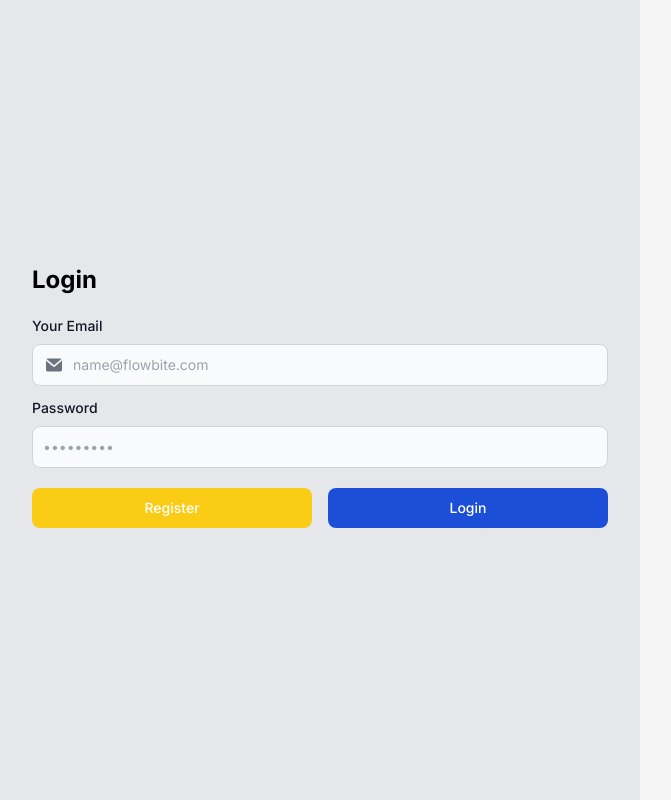
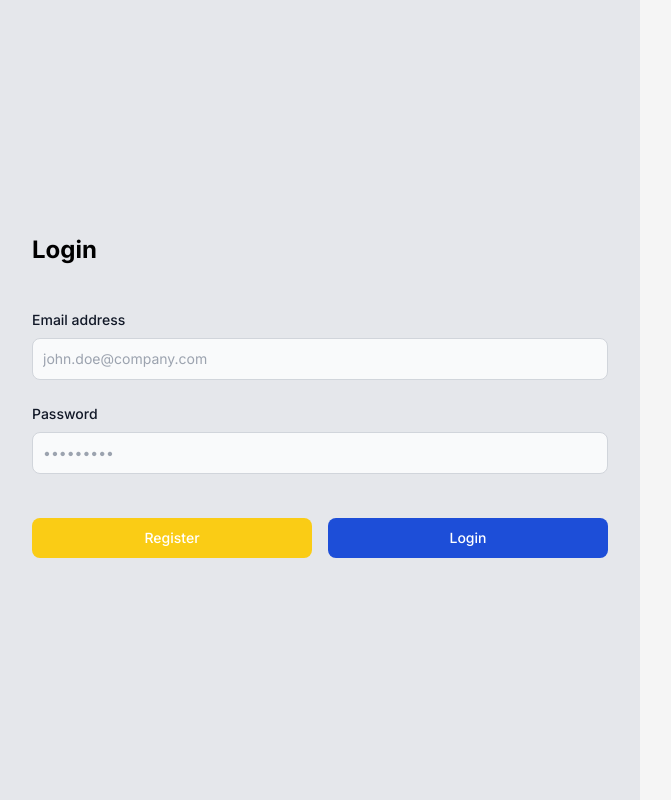
Before and after one commit to bugramertayar/farm-origins, a Next.js app: page /login in a window 1280 px wide. Shown: the whole page, without its empty margins (0-671 px from the left). Built offline with nearby package versions, Linux system fonts and the light colour scheme.

Commit message:
textInput component implemented / folder structure refactor

```diff
--- a/src/app/layout.tsx
+++ b/src/app/layout.tsx
@@ -2,7 +2,7 @@ import type { Metadata } from 'next';
 import { Inter } from 'next/font/google';
 import './globals.css';
 import { AuthProvider } from '@/contexts/AuthContext';
-import NavbarLayout from '@/components/Layout/navbarLayout';
+import { NavbarLayout } from '@/components/layout';
 
 const inter = Inter({ subsets: ['latin'] });
 
--- a/src/app/login/page.tsx
+++ b/src/app/login/page.tsx
@@ -5,6 +5,7 @@ import { AuthService } from '@/services/auth.service';
 import { LoginUserType } from '@/types/auth/loginUserType';
 import { LoginFormType } from '@/types/auth/loginFormType';
 import { useAuth } from '@/contexts/AuthContext';
+import { TextInput } from '@/components/inputs';
 
 export default function Login() {
   const authService = new AuthService();
@@ -41,37 +42,11 @@ export default function Login() {
         <div className="h-full w-full flex flex-col justify-center">
           <h1 className="pb-5 text-2xl font-bold">Login</h1>
 
-          <label htmlFor="input-group-1" className="block mb-2 text-sm font-medium text-gray-900 dark:text-white">
-            Your Email
-          </label>
-          <div className="relative mb-3">
-            <div className="absolute inset-y-0 start-0 flex items-center ps-3.5 pointer-events-none">
-              <svg className="w-4 h-4 text-gray-500 dark:text-gray-400" aria-hidden="true" xmlns="http://www.w3.org/2000/svg" fill="currentColor" viewBox="0 0 20 16">
-                <path d="m10.036 8.278 9.258-7.79A1.979 1.979 0 0 0 18 0H2A1.987 1.987 0 0 0 .641.541l9.395 7.737Z" />
-                <path d="M11.241 9.817c-.36.275-.801.425-1.255.427-.428 0-.845-.138-1.187-.395L0 2.6V14a2 2 0 0 0 2 2h16a2 2 0 0 0 2-2V2.5l-8.759 7.317Z" />
-              </svg>
-            </div>
-            <input
-              type="text"
-              id="input-group-1"
-              value={email}
-              onChange={(event) => setEmail(event.target.value)}
-              className="bg-gray-50 border border-gray-300 text-gray-900 text-sm rounded-lg focus:ring-blue-500 focus:border-blue-500 block w-full ps-10 p-2.5  dark:bg-gray-700 dark:border-gray-600 dark:placeholder-gray-400 dark:text-white dark:focus:ring-blue-500 dark:focus:border-blue-500"
-              placeholder="name@flowbite.com"
-            />
+          <div className="grid gap-6 my-6">
+            <TextInput label="Email address" type="email" id="email" placeholder="john.doe@company.com" value={email} onChange={setEmail} />
+
+            <TextInput label="Password" type="password" id="password" placeholder="•••••••••" value={password} onChange={setPassword} />
           </div>
-          <label htmlFor="password" className="block mb-2 text-sm font-medium text-gray-900 dark:text-white">
-            Password
-          </label>
-          <input
-            type="password"
-            id="password"
-            className="bg-gray-50 border border-gray-300 text-gray-900 text-sm rounded-lg focus:ring-blue-500 focus:border-blue-500 block w-full p-2.5 dark:bg-gray-700 dark:border-gray-600 dark:placeholder-gray-400 dark:text-white dark:focus:ring-blue-500 dark:focus:border-blue-500"
-            placeholder="•••••••••"
-            value={password}
-            onChange={(event) => setPassword(event.target.value)}
-            required
-          />
 
           <div className="grid grid-cols-2 gap-4">
             <Link className="text-center focus:outline-none col-span-1 text-white bg-yellow-400 hover:bg-yellow-500 focus:ring-4 focus:ring-yellow-300 font-medium rounded-lg text-sm px-5 py-2.5 mt-5" href="/register">
--- a/src/app/register/page.tsx
+++ b/src/app/register/page.tsx
@@ -4,6 +4,7 @@ import { useRouter } from 'next/navigation';
 import Link from 'next/link';
 import { AuthService } from '@/services/auth.service';
 import { RegisterFormType } from '@/types/auth/registerFormType';
+import { TextInput } from '@/components/inputs';
 
 export default function Register() {
   const router = useRouter();
@@ -69,90 +70,17 @@ export default function Register() {
 
           <form>
             <div className="grid gap-6 my-6 md:grid-cols-2">
-              <div>
-                <label htmlFor="firstName" className="block mb-2 text-sm font-medium text-gray-900 dark:text-white">
-                  First name
-                </label>
-                <input
-                  type="text"
-                  id="firstName"
-                  value={firstName}
-                  onChange={(event) => setFirstName(event.target.value)}
-                  className="bg-gray-50 border border-gray-300 text-gray-900 text-sm rounded-lg focus:ring-blue-500 focus:border-blue-500 block w-full p-2.5 dark:bg-gray-700 dark:border-gray-600 dark:placeholder-gray-400 dark:text-white dark:focus:ring-blue-500 dark:focus:border-blue-500"
-                  placeholder="John"
-                  required
-                />
-              </div>
-              <div>
-                <label htmlFor="lastName" className="block mb-2 text-sm font-medium text-gray-900 dark:text-white">
-                  Last name
-                </label>
-                <input
-                  type="text"
-                  id="lastName"
-                  value={lastName}
-                  onChange={(event) => setLastName(event.target.value)}
-                  className="bg-gray-50 border border-gray-300 text-gray-900 text-sm rounded-lg focus:ring-blue-500 focus:border-blue-500 block w-full p-2.5 dark:bg-gray-700 dark:border-gray-600 dark:placeholder-gray-400 dark:text-white dark:focus:ring-blue-500 dark:focus:border-blue-500"
-                  placeholder="Doe"
-                  required
-                />
-              </div>
+              <TextInput label="First name" type="text" id="firstName" placeholder="John" value={firstName} onChange={setFirstName} />
 
-              <div>
-                <label htmlFor="phoneNumber" className="block mb-2 text-sm font-medium text-gray-900 dark:text-white">
-                  Phone number
-                </label>
-                <input
-                  type="tel"
-                  id="phoneNumber"
-                  value={phoneNumber}
-                  onChange={(event) => setPhoneNumber(event.target.value)}
-                  className="bg-gray-50 border border-gray-300 text-gray-900 text-sm rounded-lg focus:ring-blue-500 focus:border-blue-500 block w-full p-2.5 dark:bg-gray-700 dark:border-gray-600 dark:placeholder-gray-400 dark:text-white dark:focus:ring-blue-500 dark:focus:border-blue-500"
-                  placeholder="123-45-678"
-                  pattern="[0-9]{3}-[0-9]{2}-[0-9]{3}"
-                  required
-                />
-              </div>
-              <div>
-                <label htmlFor="email" className="block mb-2 text-sm font-medium text-gray-900 dark:text-white">
-                  Email address
-                </label>
-                <input
-                  type="email"
-                  id="email"
-                  value={email}
-                  onChange={(event) => setEmail(event.target.value)}
-                  className="bg-gray-50 border border-gray-300 text-gray-900 text-sm rounded-lg focus:ring-blue-500 focus:border-blue-500 block w-full p-2.5 dark:bg-gray-700 dark:border-gray-600 dark:placeholder-gray-400 dark:text-white dark:focus:ring-blue-500 dark:focus:border-blue-500"
-                  placeholder="john.doe@company.com"
-                  required
-                />
-              </div>
-              <div>
-                <label htmlFor="password" className="block mb-2 text-sm font-medium text-gray-900 dark:text-white">
-                  Password
-                </label>
-                <input
-                  type="password"
-                  id="password"
-                  value={password}
-                  onChange={(event) => setPassword(event.target.value)}
-                  className="bg-gray-50 border border-gray-300 text-gray-900 text-sm rounded-lg focus:ring-blue-500 focus:border-blue-500 block w-full p-2.5 dark:bg-gray-700 dark:border-gray-600 dark:placeholder-gray-400 dark:text-white dark:focus:ring-blue-500 dark:focus:border-blue-500"
-                  placeholder="•••••••••"
-                  required
-                />
-              </div>
-              <div>
-                <label htmlFor="confirm_password" className="block mb-2 text-sm font-medium text-gray-900 dark:text-white">
-                  Confirm password
-                </label>
-                <input
-                  type="password"
-                  id="confirm_password"
-                  className="bg-gray-50 border border-gray-300 text-gray-900 text-sm rounded-lg focus:ring-blue-500 focus:border-blue-500 block w-full p-2.5 dark:bg-gray-700 dark:border-gray-600 dark:placeholder-gray-400 dark:text-white dark:focus:ring-blue-500 dark:focus:border-blue-500"
-                  placeholder="•••••••••"
-                  required
-                />
-              </div>
+              <TextInput label="Last name" type="text" id="lastName" placeholder="Doe" value={lastName} onChange={setLastName} />
+
+              <TextInput label="Phone number" type="tel" id="phoneNumber" placeholder="123-45-678" pattern="[0-9]{3}-[0-9]{2}-[0-9]{3}" value={phoneNumber} onChange={setPhoneNumber} />
+
+              <TextInput label="Email address" type="email" id="email" placeholder="john.doe@company.com" value={email} onChange={setEmail} />
+
+              <TextInput label="Password" type="password" id="password" placeholder="•••••••••" value={password} onChange={setPassword} />
+
+              <TextInput label="Confirm Password" type="password" id="confirm_password" placeholder="•••••••••" />
             </div>
 
             <div className="flex items-start mb-6">
--- a/src/app/store/add/page.tsx
+++ b/src/app/store/add/page.tsx
@@ -1,5 +1,5 @@
 'use client';
-import VerticalStepper from '@/components/common/verticalStepper';
+import { VerticalStepper } from '@/components/common';
 import React, { useState } from 'react';
 
 export default function AddNewStore() {
--- /dev/null
+++ b/src/components/Layout/index.ts
@@ -0,0 +1,4 @@
+import Navbar from './navbar';
+import NavbarLayout from './navbarLayout';
+
+export { NavbarLayout, Navbar };
--- a/src/components/Layout/navbarLayout.tsx
+++ b/src/components/Layout/navbarLayout.tsx
@@ -1,9 +1,9 @@
 'use client';
 
 import React, { PropsWithChildren } from 'react';
-import Navbar from './navbar';
 import { publicRoutes } from '@/contexts/publicRoutes';
 import { usePathname } from 'next/navigation';
+import { Navbar } from '.';
 
 export default function NavbarLayout({ children }: PropsWithChildren) {
   const pathname = usePathname();
--- /dev/null
+++ b/src/components/common/index.ts
@@ -0,0 +1,3 @@
+import VerticalStepper from './verticalStepper';
+
+export { VerticalStepper };
--- /dev/null
+++ b/src/components/inputs/index.ts
@@ -0,0 +1,3 @@
+import TextInput from './textInput';
+
+export { TextInput };
--- /dev/null
+++ b/src/components/inputs/textInput.tsx
@@ -0,0 +1,28 @@
+interface TextInputProps {
+  id: string;
+  label: string;
+  type: string;
+  value?: string;
+  placeholder: string;
+  pattern?: string;
+  onChange?: (text: string) => void;
+}
+
+export default function TextInput({ id, label, type, value, placeholder, pattern, onChange }: TextInputProps) {
+  return (
+    <div>
+      <label htmlFor={id} className="block mb-2 text-sm font-medium text-gray-900 dark:text-white">
+        {label}
+      </label>
+      <input
+        type={type}
+        id={id}
+        value={value}
+        onChange={(event) => (onChange ? onChange(event.target.value) : null)}
+        className="bg-gray-50 border border-gray-300 text-gray-900 text-sm rounded-lg focus:ring-blue-500 focus:border-blue-500 block w-full p-2.5 dark:bg-gray-700 dark:border-gray-600 dark:placeholder-gray-400 dark:text-white dark:focus:ring-blue-500 dark:focus:border-blue-500"
+        placeholder={placeholder}
+        pattern={pattern}
+      />
+    </div>
+  );
+}
```
